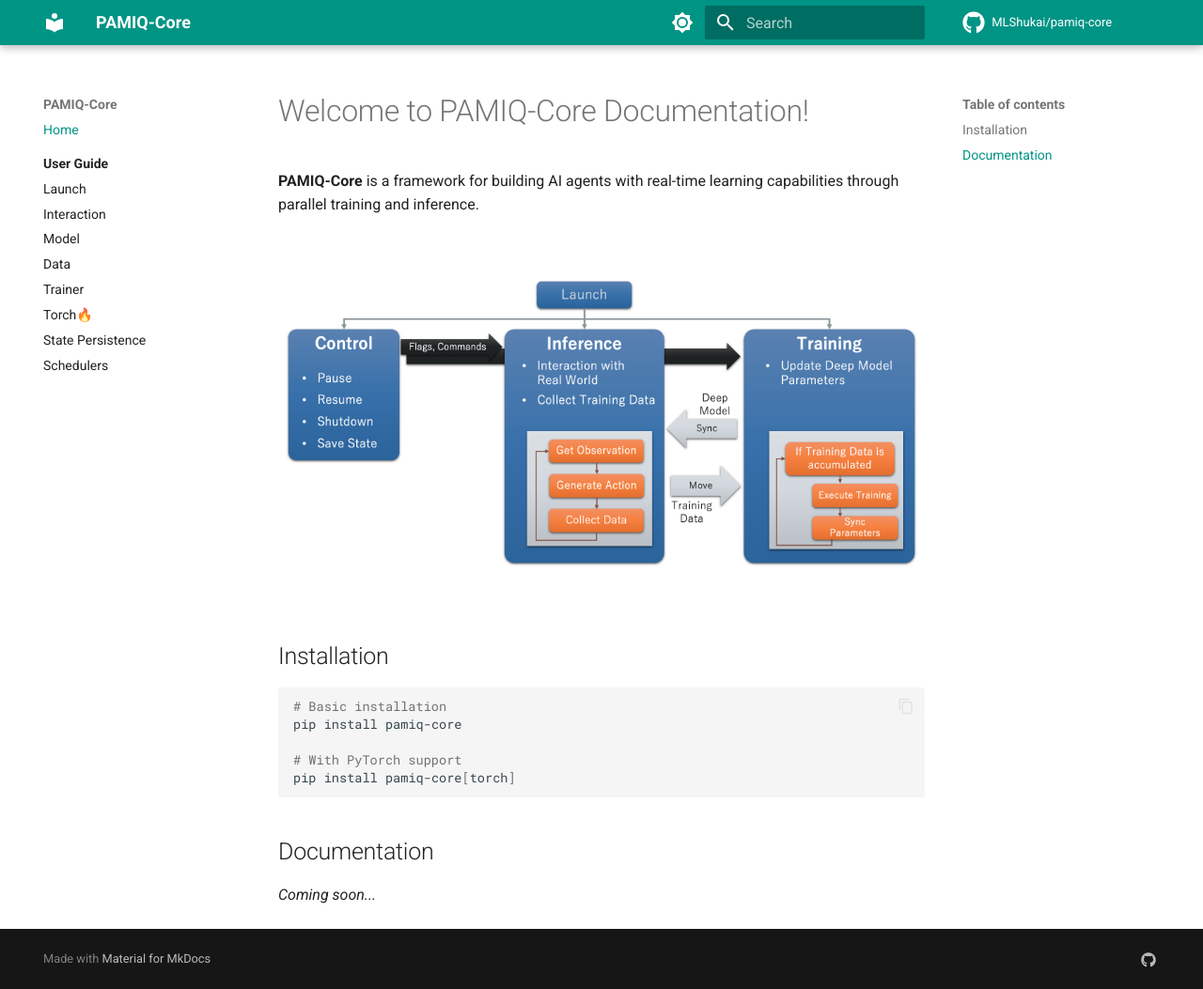
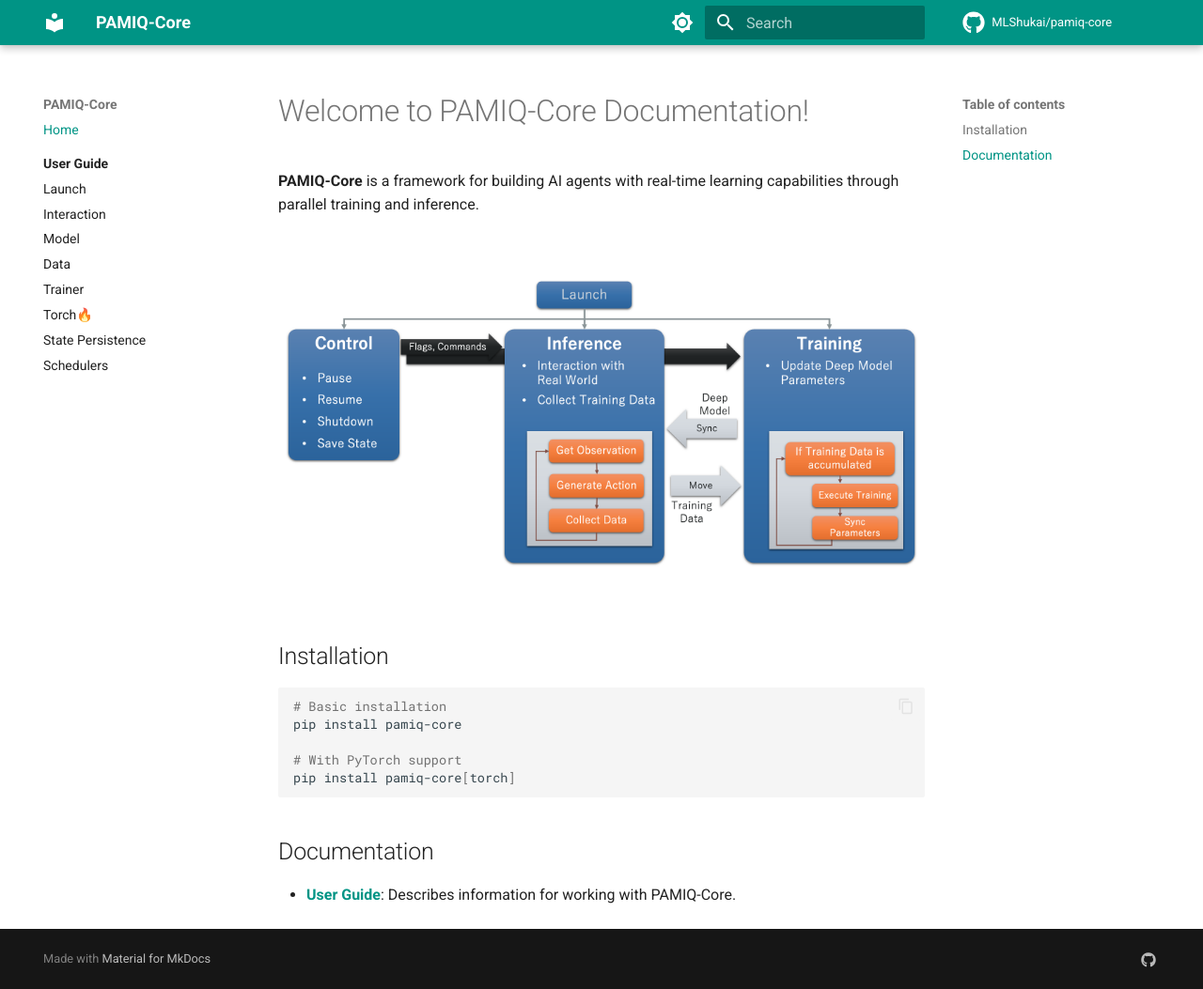
Before and after one commit to MLShukai/pamiq-core, an MkDocs documentation site: the page built from docs/index.md, in a window 1280 px wide and 1053 px high. Shown: the whole window at 94% size. Built offline with MkDocs 1.6.1 and Material for MkDocs 9.7.7, drawn with Linux system fonts in a browser that asks for light colours; comment, search, counter and statistics services are not loaded.

Commit message:
add user-guide to index

```diff
--- a/docs/index.md
+++ b/docs/index.md
@@ -16,4 +16,4 @@
 
 ## Documentation
 
-*Coming soon...*
+- [**User Guide**](./user-guide/index.md): Describes information for working with PAMIQ-Core.
```
